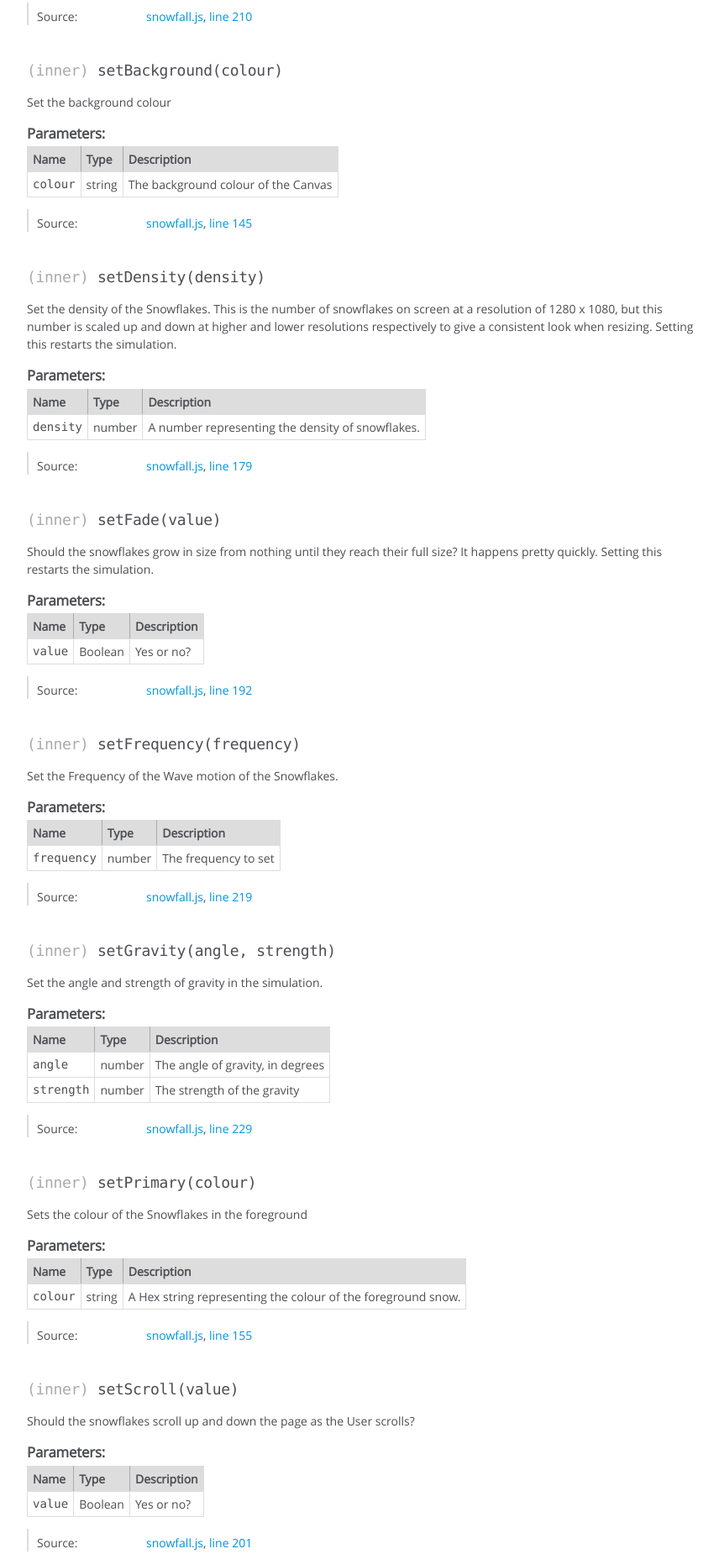
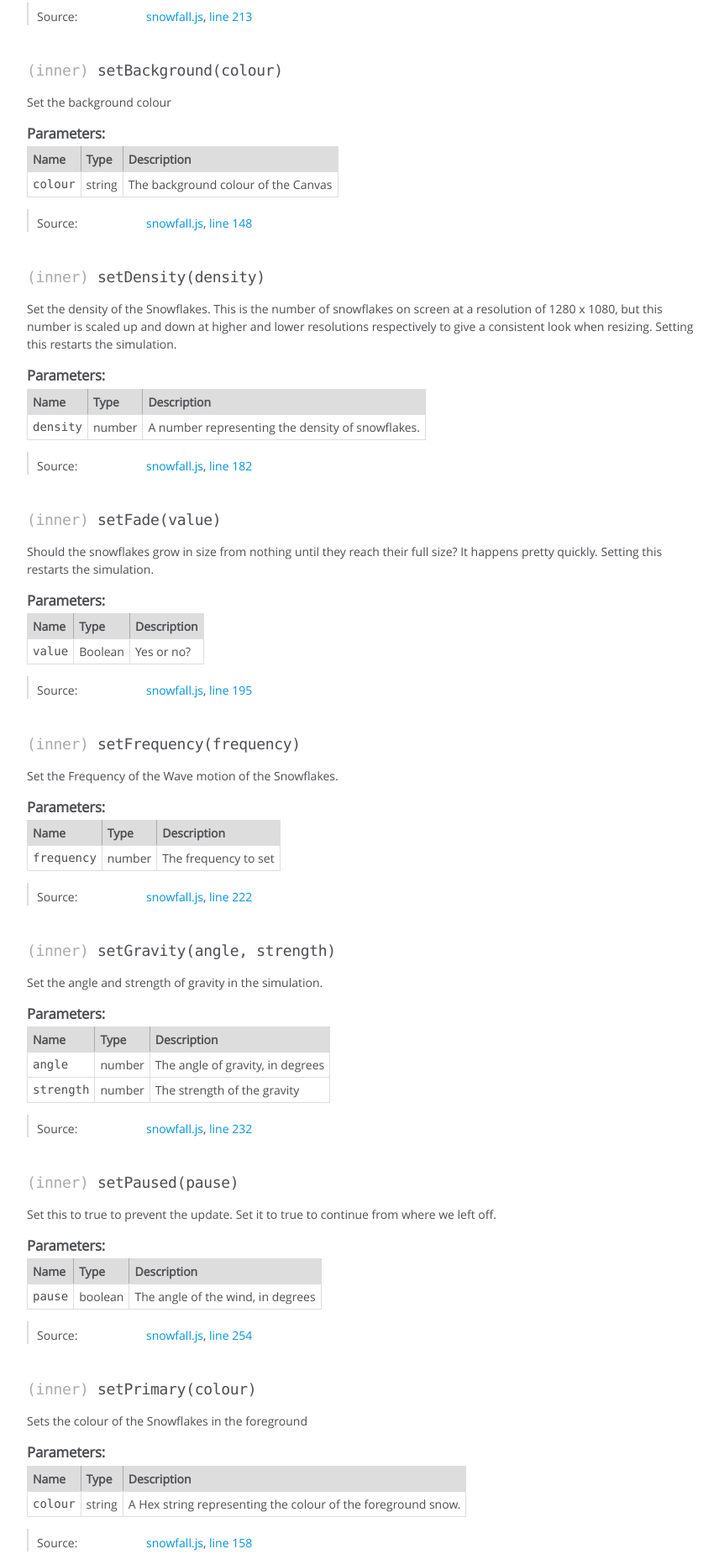
Before and after one commit to erikwatson/snowfall.js, a website built with webpack: page docs/module-snowfall.html in a window 1280 px wide. Shown: the part 357-2207 px from the top of the page at 84% size, without its empty margins (0-856 px from the left). Built offline with nearby package versions, Linux system fonts and the light colour scheme.

Commit message:
updating the docs to reflect the pause changes

```diff
--- a/docs/module-snowfall.html
+++ b/docs/module-snowfall.html
@@ -72,7 +72,7 @@
               <ul class="dummy">
                 <li>
                   <a href="snowfall.js.html">snowfall.js</a>,
-                  <a href="snowfall.js.html#line210">line 210</a>
+                  <a href="snowfall.js.html#line213">line 213</a>
                 </li>
               </ul>
             </dd>
@@ -123,7 +123,7 @@
               <ul class="dummy">
                 <li>
                   <a href="snowfall.js.html">snowfall.js</a>,
-                  <a href="snowfall.js.html#line145">line 145</a>
+                  <a href="snowfall.js.html#line148">line 148</a>
                 </li>
               </ul>
             </dd>
@@ -177,7 +177,7 @@
               <ul class="dummy">
                 <li>
                   <a href="snowfall.js.html">snowfall.js</a>,
-                  <a href="snowfall.js.html#line179">line 179</a>
+                  <a href="snowfall.js.html#line182">line 182</a>
                 </li>
               </ul>
             </dd>
@@ -228,7 +228,7 @@
               <ul class="dummy">
                 <li>
                   <a href="snowfall.js.html">snowfall.js</a>,
-                  <a href="snowfall.js.html#line192">line 192</a>
+                  <a href="snowfall.js.html#line195">line 195</a>
                 </li>
               </ul>
             </dd>
@@ -277,7 +277,7 @@
               <ul class="dummy">
                 <li>
                   <a href="snowfall.js.html">snowfall.js</a>,
-                  <a href="snowfall.js.html#line219">line 219</a>
+                  <a href="snowfall.js.html#line222">line 222</a>
                 </li>
               </ul>
             </dd>
@@ -338,7 +338,59 @@
               <ul class="dummy">
                 <li>
                   <a href="snowfall.js.html">snowfall.js</a>,
-                  <a href="snowfall.js.html#line229">line 229</a>
+                  <a href="snowfall.js.html#line232">line 232</a>
+                </li>
+              </ul>
+            </dd>
+          </dl>
+
+          <h4 class="name" id="~setPaused">
+            <span class="type-signature">(inner) </span>setPaused<span
+              class="signature"
+              >(pause)</span
+            ><span class="type-signature"></span>
+          </h4>
+
+          <div class="description">
+            Set this to true to prevent the update. Set it to true to continue
+            from where we left off.
+          </div>
+
+          <h5>Parameters:</h5>
+
+          <table class="params">
+            <thead>
+              <tr>
+                <th>Name</th>
+
+                <th>Type</th>
+
+                <th class="last">Description</th>
+              </tr>
+            </thead>
+
+            <tbody>
+              <tr>
+                <td class="name"><code>pause</code></td>
+
+                <td class="type">
+                  <span class="param-type">boolean</span>
+                </td>
+
+                <td class="description last">
+                  The angle of the wind, in degrees
+                </td>
+              </tr>
+            </tbody>
+          </table>
+
+          <dl class="details">
+            <dt class="tag-source">Source:</dt>
+            <dd class="tag-source">
+              <ul class="dummy">
+                <li>
+                  <a href="snowfall.js.html">snowfall.js</a>,
+                  <a href="snowfall.js.html#line254">line 254</a>
                 </li>
               </ul>
             </dd>
@@ -389,7 +441,7 @@
               <ul class="dummy">
                 <li>
                   <a href="snowfall.js.html">snowfall.js</a>,
-                  <a href="snowfall.js.html#line155">line 155</a>
+                  <a href="snowfall.js.html#line158">line 158</a>
                 </li>
               </ul>
             </dd>
@@ -439,7 +491,7 @@
               <ul class="dummy">
                 <li>
                   <a href="snowfall.js.html">snowfall.js</a>,
-                  <a href="snowfall.js.html#line201">line 201</a>
+                  <a href="snowfall.js.html#line204">line 204</a>
                 </li>
               </ul>
             </dd>
@@ -490,7 +542,7 @@
               <ul class="dummy">
                 <li>
                   <a href="snowfall.js.html">snowfall.js</a>,
-                  <a href="snowfall.js.html#line165">line 165</a>
+                  <a href="snowfall.js.html#line168">line 168</a>
                 </li>
               </ul>
             </dd>
@@ -551,7 +603,7 @@
               <ul class="dummy">
                 <li>
                   <a href="snowfall.js.html">snowfall.js</a>,
-                  <a href="snowfall.js.html#line240">line 240</a>
+                  <a href="snowfall.js.html#line243">line 243</a>
                 </li>
               </ul>
             </dd>
@@ -947,7 +999,30 @@
               <ul class="dummy">
                 <li>
                   <a href="snowfall.js.html">snowfall.js</a>,
-                  <a href="snowfall.js.html#line58">line 58</a>
+                  <a href="snowfall.js.html#line61">line 61</a>
+                </li>
+              </ul>
+            </dd>
+          </dl>
+
+          <h4 class="name" id="~togglePaused">
+            <span class="type-signature">(inner) </span>togglePaused<span
+              class="signature"
+              >()</span
+            ><span class="type-signature"></span>
+          </h4>
+
+          <div class="description">
+            Pause/unpause the snowfall update loop
+          </div>
+
+          <dl class="details">
+            <dt class="tag-source">Source:</dt>
+            <dd class="tag-source">
+              <ul class="dummy">
+                <li>
+                  <a href="snowfall.js.html">snowfall.js</a>,
+                  <a href="snowfall.js.html#line261">line 261</a>
                 </li>
               </ul>
             </dd>
@@ -968,8 +1043,8 @@
 
     <footer>
       Documentation generated by
-      <a href="https://github.com/jsdoc/jsdoc">JSDoc 3.6.6</a> on Wed Oct 21
-      2020 15:30:19 GMT+0100 (British Summer Time)
+      <a href="https://github.com/jsdoc/jsdoc">JSDoc 3.6.6</a> on Wed Mar 16
+      2022 16:47:36 GMT+0000 (Greenwich Mean Time)
     </footer>
 
     <script>
```
Also changed, not shown: docs/index.html (+2 -2 lines), docs/snowfall.js.html (+44 -19 lines).
